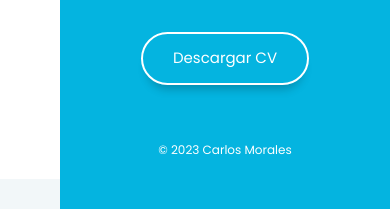
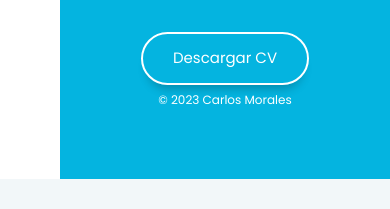
Before and after one commit to CarlosMorales34/Portfolio__Dev, a plain HTML site: page index.html in a window 390 px wide. Both pictures are taken after a click on the element 356 px from the left and 34 px from the top of the page. Shown: the part 665-874 px from the top of the page. After the commit the page ends 844 px from the top, so only its background shows below. Drawn offline with Linux system fonts and the light colour scheme.

Commit message:
correcciones de despliegue

```diff
--- a/assets-proyecto1/css/query.css
+++ b/assets-proyecto1/css/query.css
@@ -29,14 +29,13 @@
         position: static;
     }
     footer{
-        padding-bottom: 3rem;
+        padding-bottom: 5rem;
     }
     .layout{
         width: 100%;
         height: 100%;
         min-height: 100%;
         margin: 0;
-        padding-bottom: 3rem;
 
         grid-template-areas: 'content';
         grid-template-columns: 100%;
```
